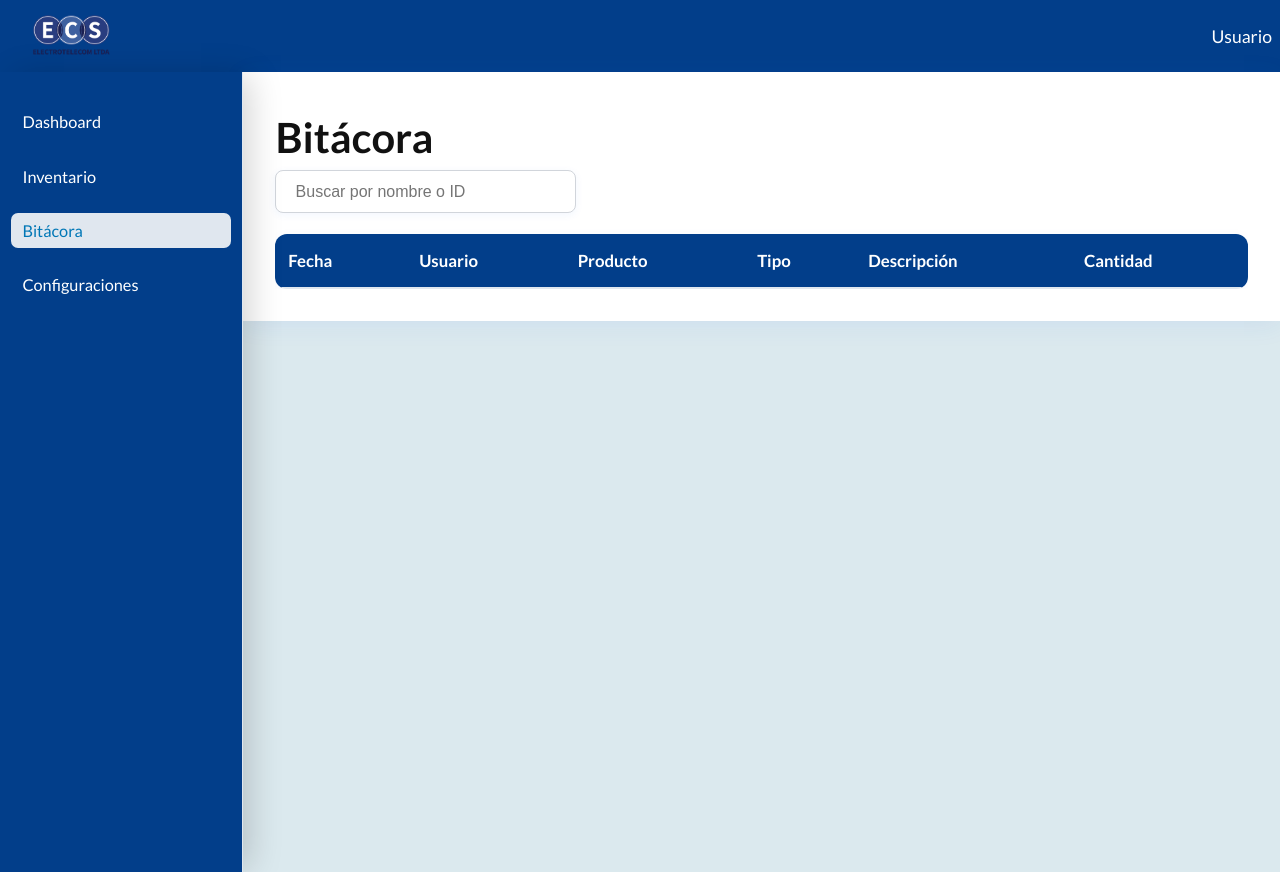
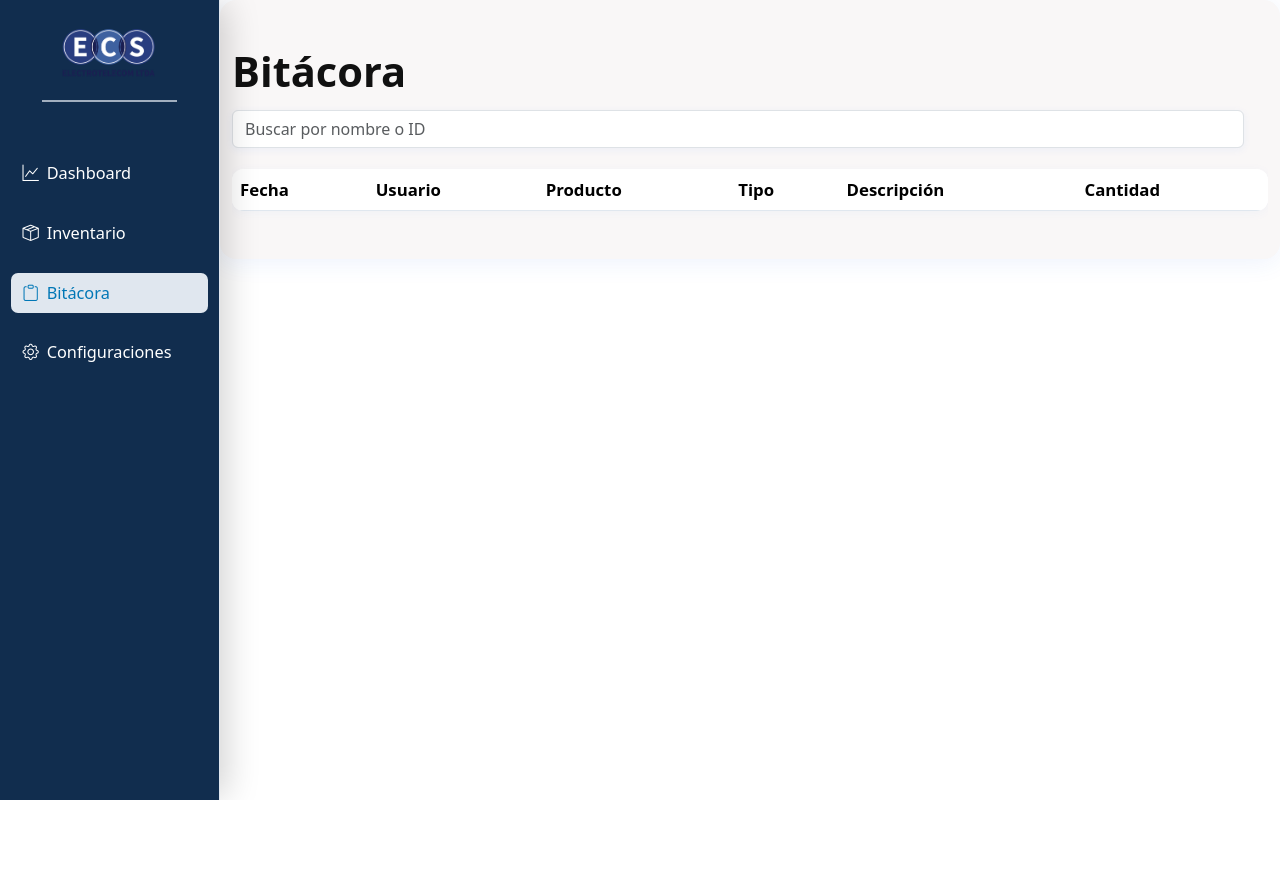
Before and after one commit to davidcastro3435/inventario-ecs, a website with bundled scripts: page frontend/src/pages/bitacora.html in a window 1280 px wide. After the commit the page ends 800 px from the top, so only its background shows below. Built offline with nearby package versions, Linux system fonts and the light colour scheme; no server answers.

Commit message:
style: Mejorar diseño de la página de bitácora

```diff
--- a/frontend/src/pages/bitacora.html
+++ b/frontend/src/pages/bitacora.html
@@ -9,38 +9,40 @@
     <meta name="viewport" content="width=device-width, initial-scale=1.0">
     <title>Bitácora | Inventario ECS</title>
     <!-- Estilos principales -->
+    <link href="https://fonts.googleapis.com/css2?family=Lato:wght@400;700&display=swap" rel="stylesheet">
+    <link rel="stylesheet" href="../../node_modules/bootstrap/dist/css/bootstrap.min.css">
+    <link rel="stylesheet" href="../../node_modules/bootstrap-icons/font/bootstrap-icons.css">
+
+
     <link rel="stylesheet" href="../styles/bitacoraStyles.css">
     <link rel="stylesheet" href="../styles/sidebar.css">
-    <link href="https://fonts.googleapis.com/css2?family=Lato:wght@400;700&display=swap" rel="stylesheet">
 </head>
 <body>
-    <header>
-        <div class="header-content">
-            <span class="header-logo">
-                <img src="../assets/ECS_fondo_transparente.png" alt="Logo ECS" />
-            </span>
-            <span class="header-user">Usuario</span>
-        </div>
-    </header>
     <div class="layout">
-        <nav class="sidebar">
-            <ul class="sidebar-menu">
-                <li id="sidebar-dashboard">Dashboard</li>
-                <li id="sidebar-inventario">Inventario</li>
-                <li id="sidebar-bitacora" class="active">Bitácora</li>
-                <li id="sidebar-configuraciones">Configuraciones</li>
+        <nav class="sidebar d-flex flex-column align-items-center py-4" style="background:#112D4E;">
+            <div class="mb-4">
+                <img src="../assets/ECS_fondo_transparente.png" alt="Logo ECS" style="height:60px;" />
+                <hr style="border:0; border-top:2px solid #e0e7ef; margin:1rem 0 0.5rem 0; width:100%; opacity:0.7;" />
+            </div>
+            <ul class="sidebar-menu w-100">
+                <li id="sidebar-dashboard" class="d-flex align-items-center"><i class="bi bi-graph-up me-2"></i>Dashboard</li>
+                <li id="sidebar-inventario" class="d-flex align-items-center"><i class="bi bi-box-seam me-2"></i>Inventario</li>
+                <li id="sidebar-bitacora" class="active d-flex align-items-center"><i class="bi bi-clipboard me-2"></i>Bitácora</li>
+                <li id="sidebar-configuraciones" class="d-flex align-items-center"><i class="bi bi-gear me-2"></i>Configuraciones</li>
             </ul>
         </nav>
-        <main style="flex:1;">
-            <section class="container">
-                <div class="actions-bar">
-                    <div style="width:100%;">
+        <main style="flex:1; width:100%; height: 100%;">
+            <section class="container" style="background:#F9F7F7; border-radius:1rem; width:100%; max-width:100%;">
+                <div class="actions-bar row align-items-center mb-3">
+                    <div class="col-md-6 col-12">
                         <span class="bitacora-title">Bitácora</span>
                     </div>
-                    <input type="text" class="search-bar" placeholder="Buscar por nombre o ID">
+                    <div class="col-12 d-flex align-items-center gap-2">
+                        <input type="text" class="form-control search-bar" placeholder="Buscar por nombre o ID">
+                    </div>
                 </div>
                 <div class="table-wrapper">
-                    <table class="bitacora-table">
+                    <table class="table table-striped table-hover bitacora-table">
                         <thead>
                             <tr>
                                 <th>Fecha</th>
--- a/frontend/src/styles/bitacoraStyles.css
+++ b/frontend/src/styles/bitacoraStyles.css
@@ -15,42 +15,7 @@ body {
     background: #DBE9EE;
     color: #222;
     min-height: 100vh;
-}
-
-/* ============
-   Header
-============= */
-header {
-    background: #023E8A;
-    color: #fff;
-    padding: 0.7rem 0.5rem;
-    box-shadow: 0 2px 8px rgba(37, 99, 235, 0.05);
-    z-index: 2;
-}
-.header-content {
-    display: flex;
-    justify-content: space-between;
-    align-items: center;
-    margin: 0 auto;
-}
-
-.header-logo {
-    display: flex;
-    align-items: center;
-    justify-content: center;
-    margin-left: 0.5rem;
-}
-
-.header-logo img {
-    max-width: 200px;
-    height: 50px;
-    display: block;
-}
-
-.header-user {
-    font-size: 1.1rem;
-    font-weight: 500;
-}
+    }
 
 /* ============
    Layout
@@ -65,7 +30,7 @@ header {
 ============= */
 .container {
     margin: 0;
-    background: #fff;
+    background: #F9F7F7;
     border-radius: 0;
     box-shadow: 0 4px 24px rgba(37, 99, 235, 0.08);
     padding: 2.5rem 2rem 2rem 2rem;
@@ -125,6 +90,7 @@ header {
     box-shadow: 0 4px 16px rgba(37, 99, 235, 0.10);
 }
 
+
 /* ============
    Tabla de inventario
 ============= */
@@ -146,7 +112,7 @@ header {
     text-align: left;
 }
 .bitacora-table th {
-    background: #023E8A;
+    background: #3F72AF;
     color: #fff;
     font-weight: 600;
     font-size: 1.05rem;
```
